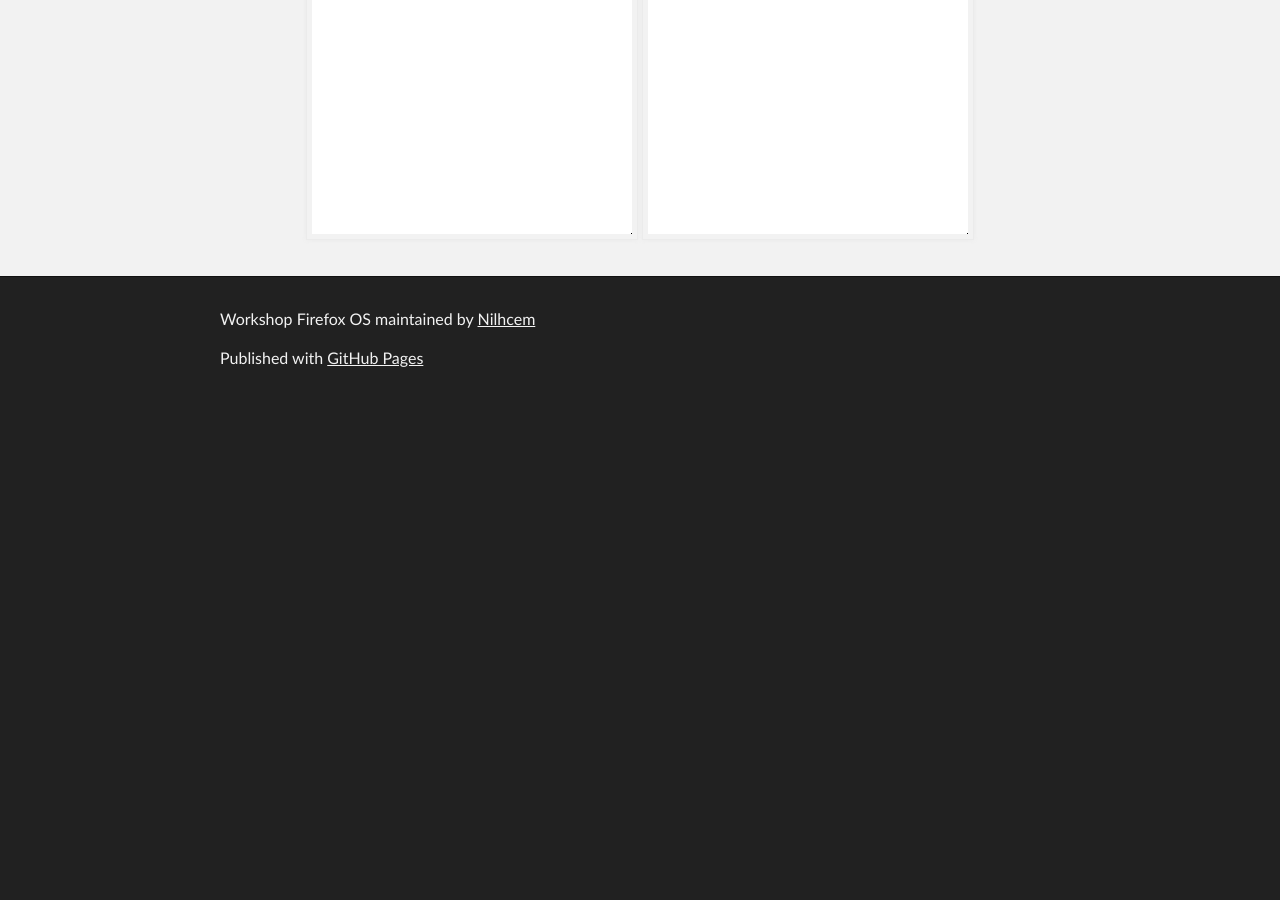
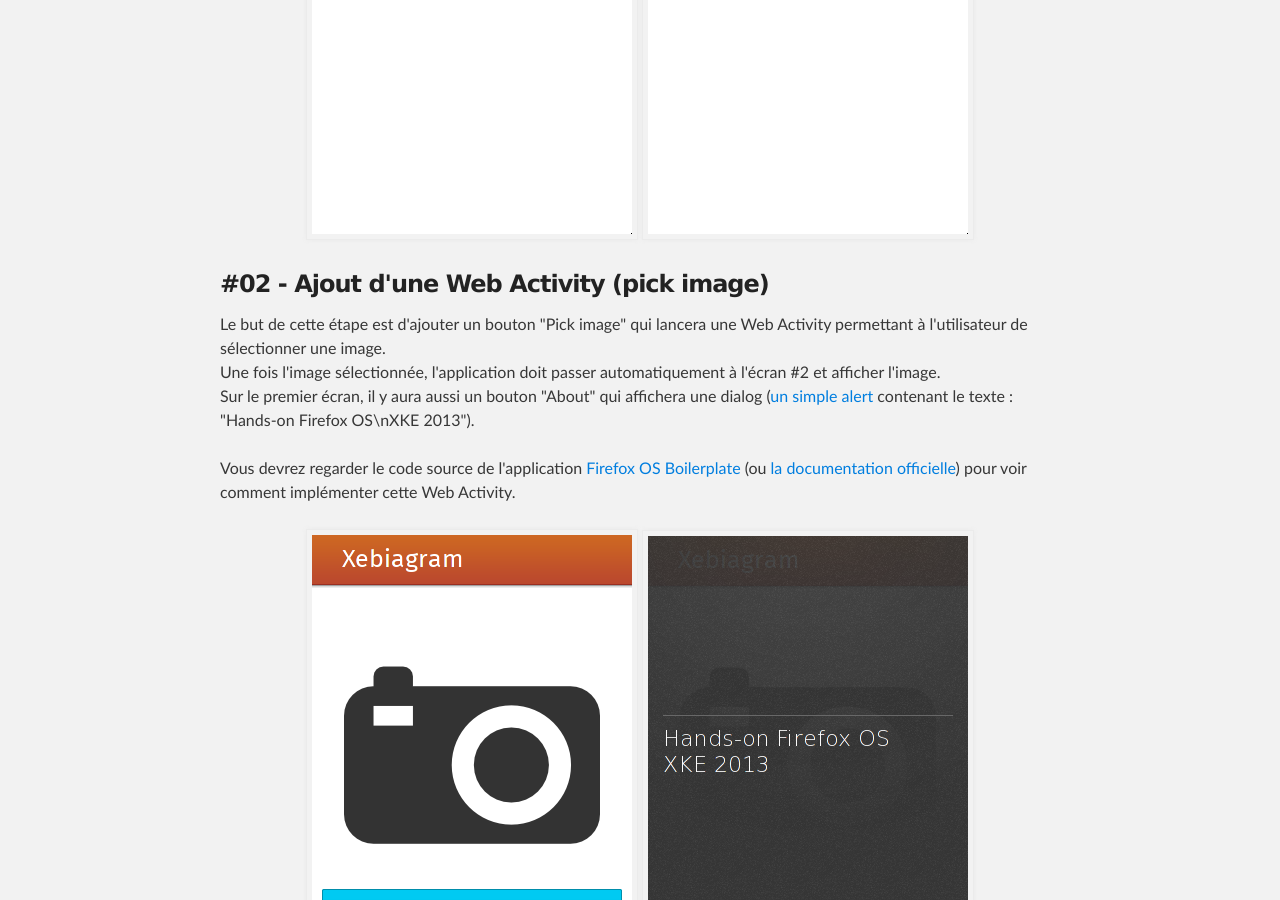
Before and after one commit to Nilhcem/xebia-fxos-workshop, a Jekyll site: the page built from index.html, in a window 1280 px wide and 900 px high, scrolled down 2754 px. Built offline with Jekyll 4.4.1, drawn with Linux system fonts in a browser that asks for light colours; Markdown is read by kramdown in place of the engine named in the settings; before the commit the page ends 3159 px from its top, so only the background shows below that.

Commit message:
Add Step #02 - PickImage WebActivity

```diff
--- a/index.html
+++ b/index.html
@@ -83,3 +83,23 @@
   <img src="images/step-01a.png" />
   <img src="images/step-01b.png" />
 </center>
+
+
+
+<h3>#02 - Ajout d'une Web Activity (pick image)</h3>
+
+<p>
+Le but de cette étape est d'ajouter un bouton "Pick image" qui lancera une Web Activity permettant à l'utilisateur de sélectionner une image.<br />
+Une fois l'image sélectionnée, l'application doit passer automatiquement à l'écran #2 et afficher l'image.<br />
+Sur le premier écran, il y aura aussi un bouton "About" qui affichera une dialog (<a href="http://www.w3schools.com/jsref/met_win_alert.asp">un simple alert</a> contenant le texte : "Hands-on Firefox OS\nXKE 2013").<br /><br />
+
+Vous devrez regarder le code source de l'application <a href="https://github.com/robnyman/Firefox-OS-Boilerplate-App/blob/gh-pages/js/webapp.js">Firefox OS Boilerplate</a> (ou <a href="https://hacks.mozilla.org/2013/01/introducing-web-activities/">la documentation officielle</a>) pour voir comment implémenter cette Web Activity.
+</p>
+
+<center>
+  <img src="images/step-02a.png" />
+  <img src="images/step-02b.png" />
+  <img src="images/step-02c.png" />
+  <img src="images/step-02d.png" />
+  <img src="images/step-02e.png" />
+</center>
```
Also changed, not shown: images/step-02a.png (added), images/step-02b.png (added), images/step-02c.png (added), images/step-02d.png (added), images/step-02e.png (added).
